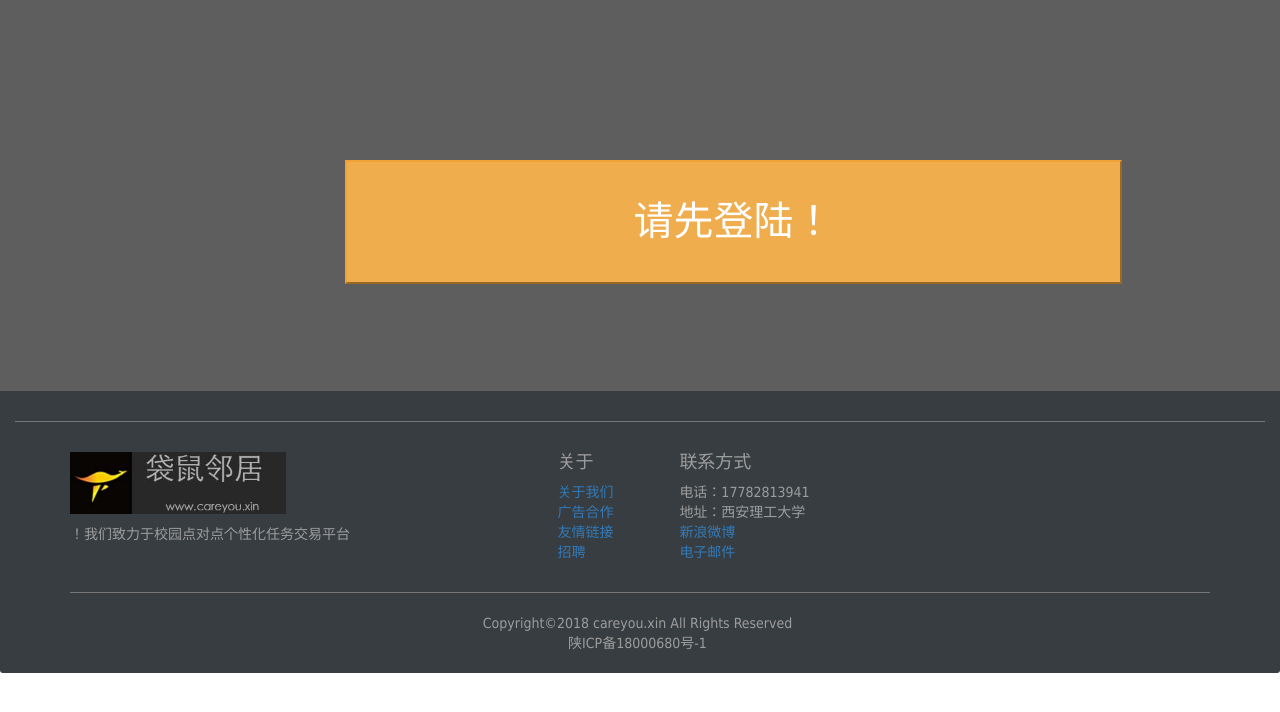
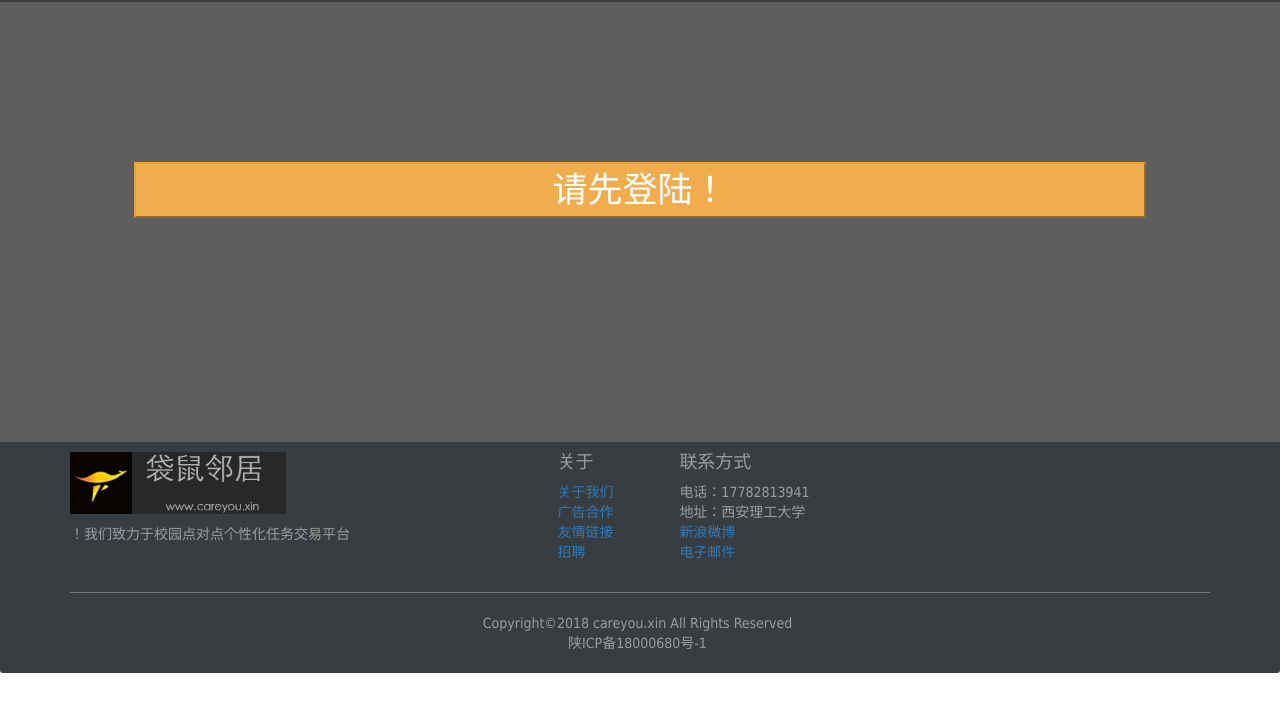
Before and after one commit to hopeaktian/roomate2, a Flask app: page /order in a window 1280 px wide. Shown: the part 55-767 px from the top of the page. Run offline with Flask 2, Linux system fonts and the light colour scheme; some libraries are stand-ins or nearby versions.

Commit message:
debug 4 for ROOMATE 1.0 .

```diff
--- a/templates/notlogin.html
+++ b/templates/notlogin.html
@@ -1,6 +1,6 @@
 {% extends 'base.html' %}
 {% block content %}
-    <div class="container-fluid" style="background-color: #5e5e5e">
+    <div class="container-fluid col-sm-12" style="background-color: #5e5e5e">
         <br>
         <br>
         <br>
@@ -9,8 +9,9 @@
         <br>
         <br>
         <br>
-        <a href="/login" title="点击登陆"><button class="col-sm-12 btn-warning" style="width: 777px; height: 124px; font-size: 40px; margin-left: 330px; margin-bottom: 107px">请先登陆！</button></a>
-
+        <div class="container col-sm-10 col-sm-offset-1">
+            <a href="/login" title="点击登陆"><button class="col-sm-12 btn-warning" style="width: 100%; font-size: 35px;  margin-bottom: 224px">请先登陆！</button></a>
+        </div>
     </div>
 
 {% endblock content %}
```
